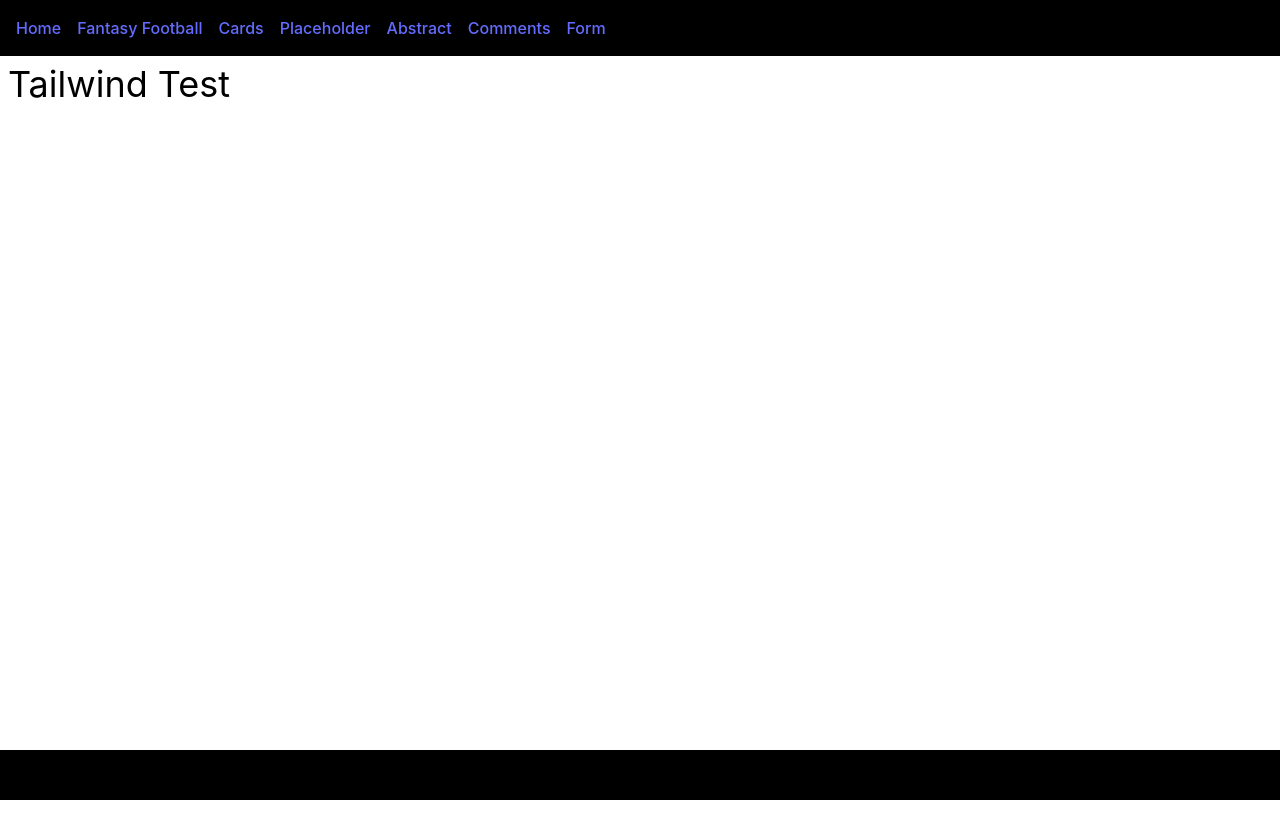
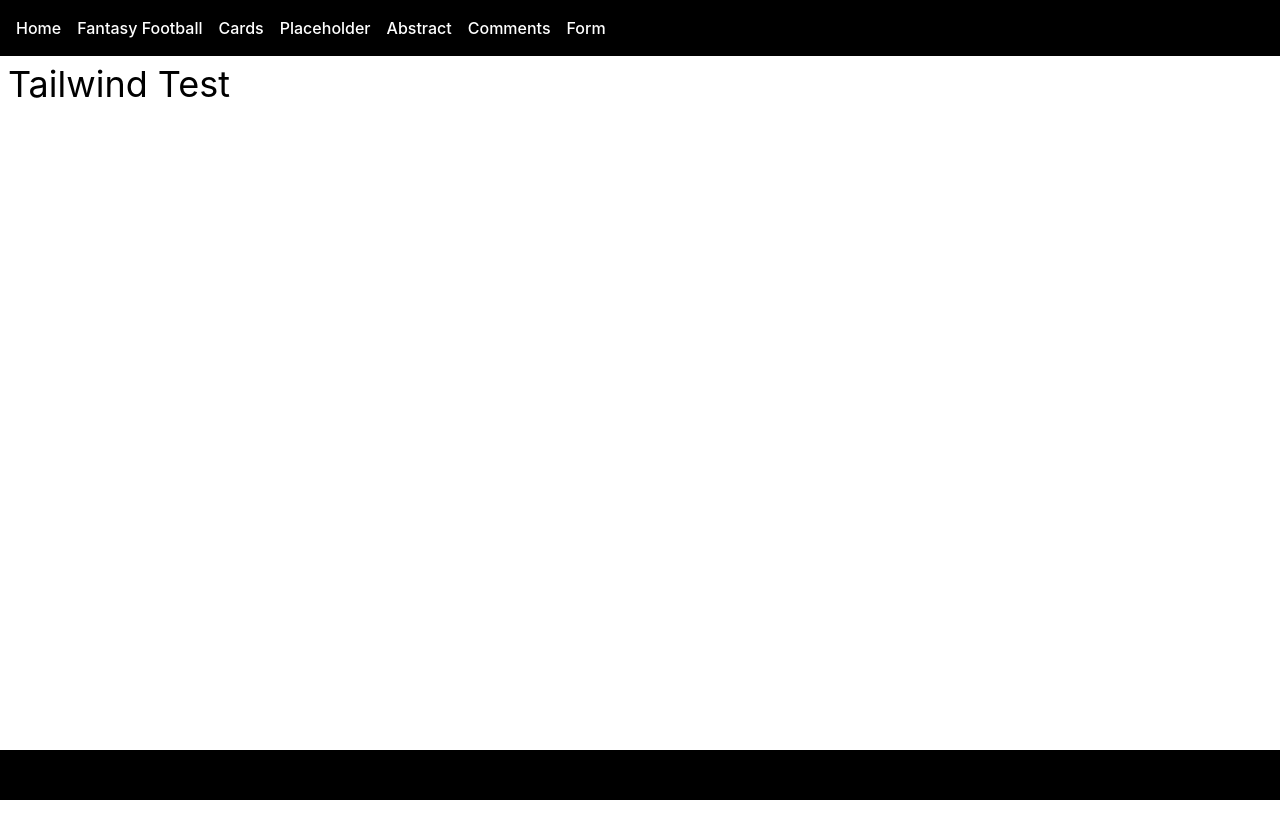
Before and after one commit to bspangler21/FrontendTemplate, a React (Vite) app: page / in a window 1280 px wide. Shown: the top 838 px of the page. Built offline with nearby package versions, Linux system fonts and the light colour scheme; what @fluentui/font-icons-mdl2 would draw is missing.

Commit message:
fix: update Header component to ensure proper text styling on links

```diff
--- a/src/pageComponents/Header.tsx
+++ b/src/pageComponents/Header.tsx
@@ -37,9 +37,8 @@ const Header = () => {
 			{pages.map((page) => (
 				<a
 					href={page.link}
-					className="hover:text-accent text-secondary"
 				>
-					{page.name}
+					<span className="text-secondary">{page.name}</span>
 				</a>
 			))}
 		</div>
```
